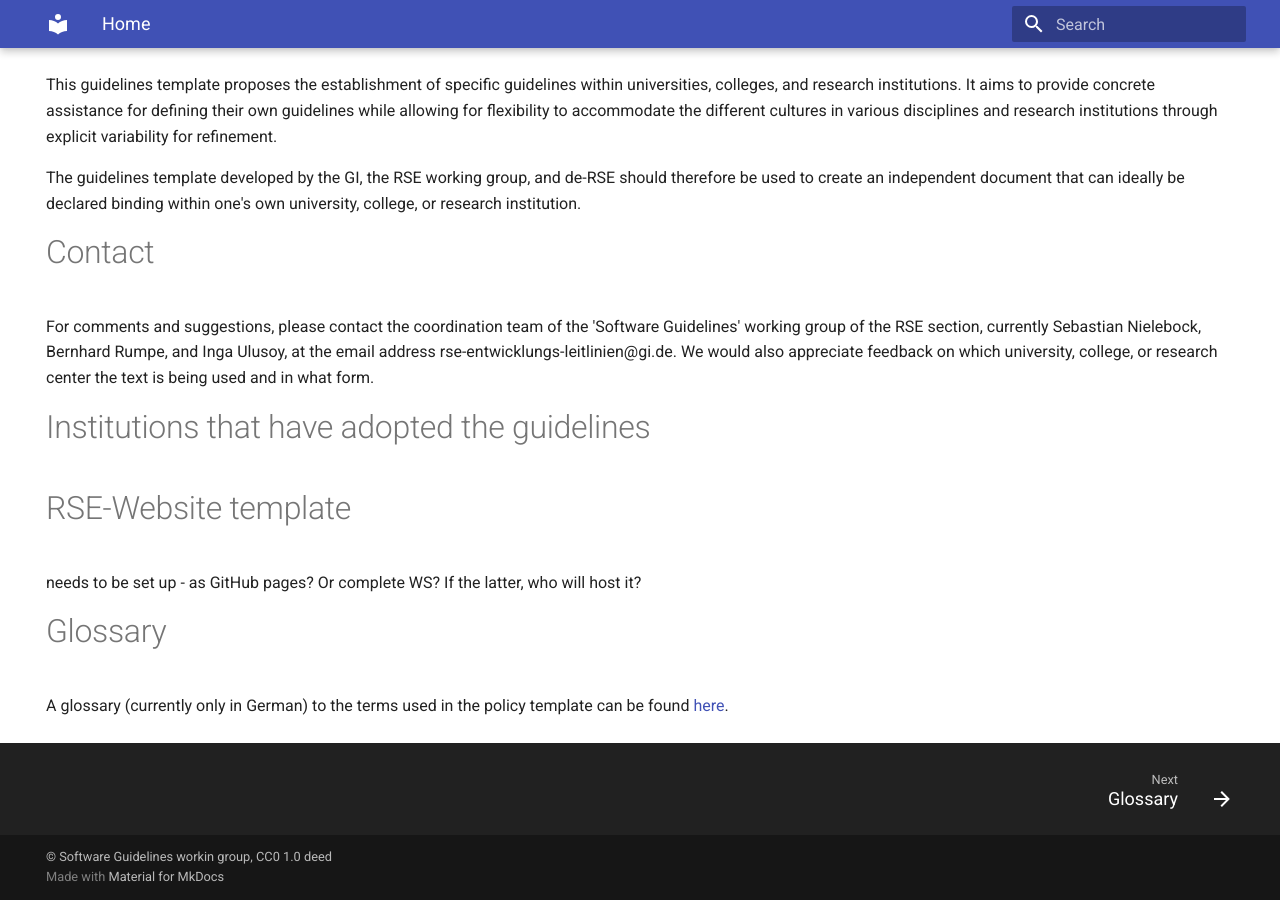
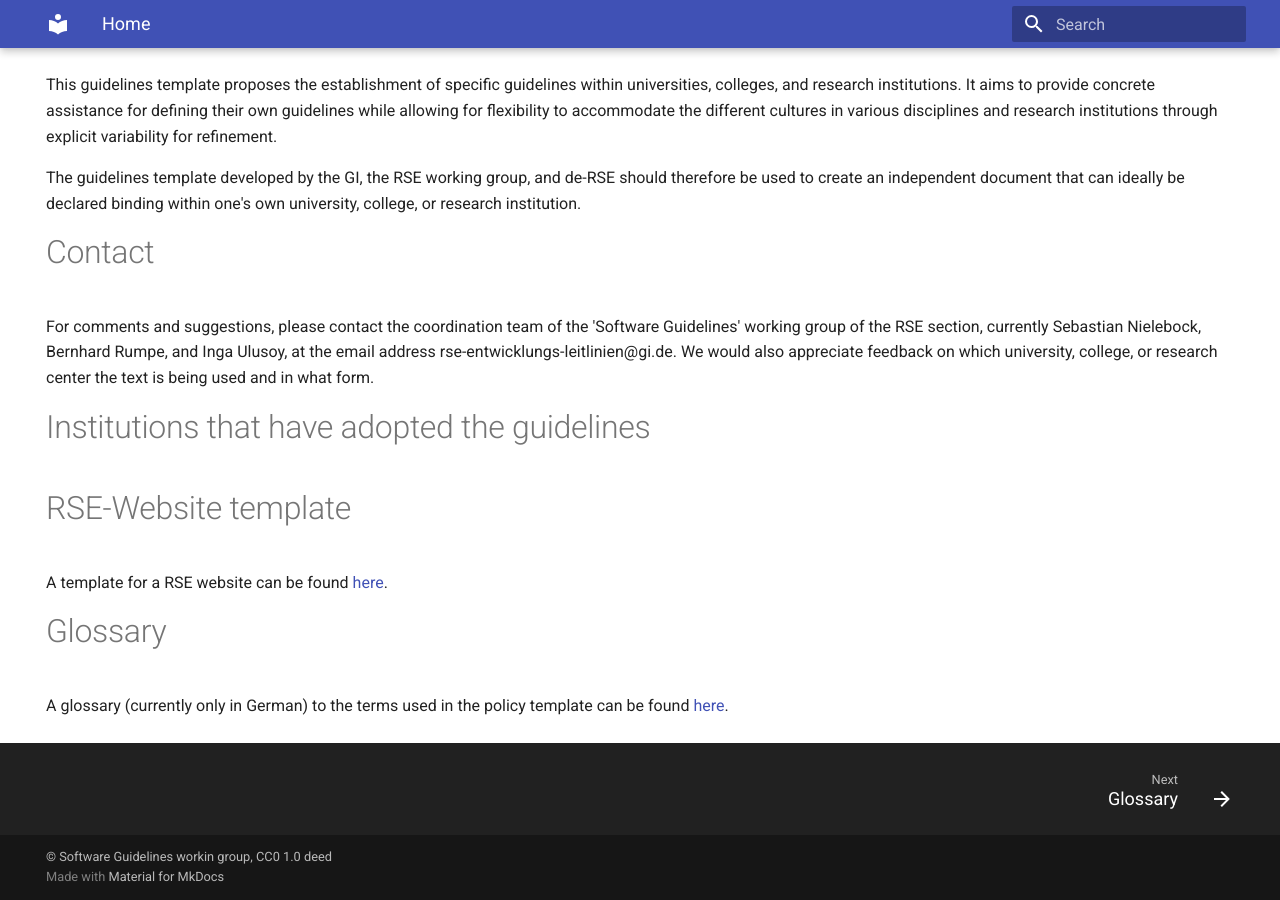
Before and after one commit to gi-ev/RSE-software-entwicklungs-leitlinien, an MkDocs documentation site: the page built from docs/index.md, in a window 1280 px wide and 900 px high, scrolled down 646 px. Built offline with MkDocs 1.6.1 and Material for MkDocs 9.7.7, drawn with Linux system fonts in a browser that asks for light colours.

Commit message:
insert link to rse website template

```diff
--- a/docs/index.md
+++ b/docs/index.md
@@ -40,7 +40,7 @@ We would also appreciate feedback on which university, college, or research cent
 
 # RSE-Website template
 
-needs to be set up - as GitHub pages? Or complete WS? If the latter, who will host it?
+A template for a RSE website can be found [here](website_template/).
 
 # Glossary
 
```
